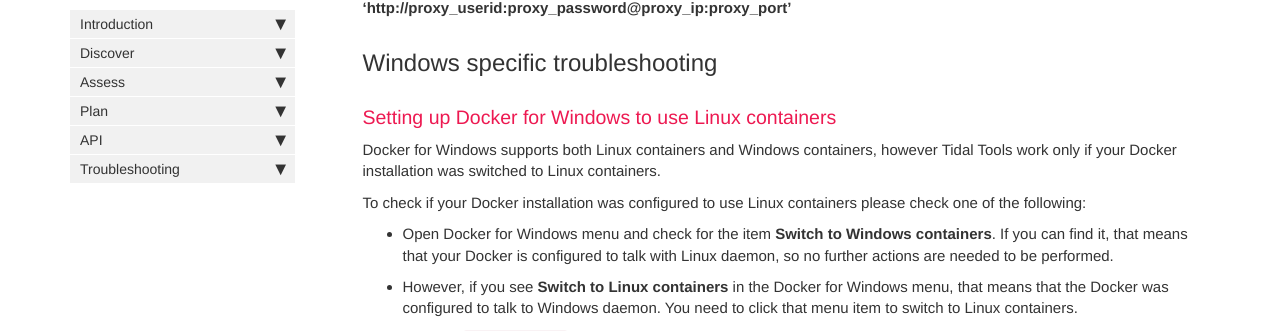
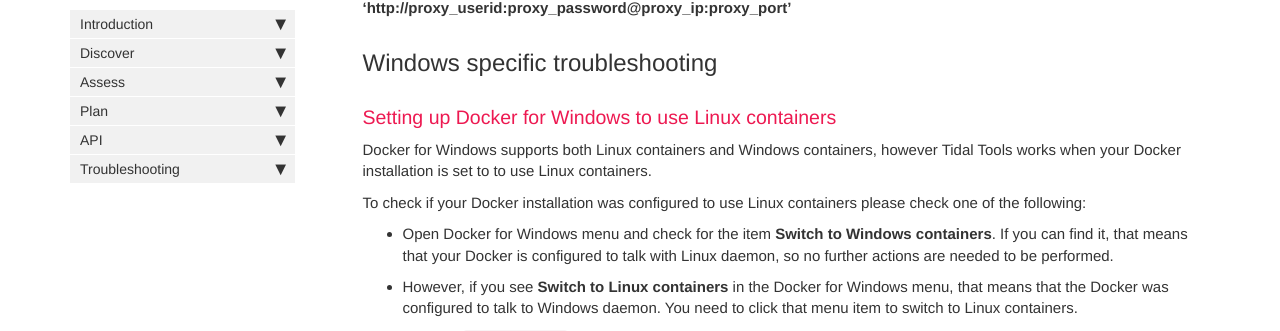
Before and after one commit to tidalmigrations/tidalmigrations.github.io, a Jekyll site: the page built from pages/tidal tools/troubleshooting.md, in a window 1280 px wide and 900 px high, scrolled down 3135 px. Shown: the part 119-450 px from the top of the window. Built offline with Jekyll 4.4.1, drawn with Linux system fonts in a browser that asks for light colours; nearby versions of some CDN libraries; comment, search, counter and statistics services are not loaded.

Commit message:
Update troubleshooting.md

```diff
--- a/pages/tidal tools/troubleshooting.md
+++ b/pages/tidal tools/troubleshooting.md
@@ -159,7 +159,7 @@ You may need to [configure Docker to use the proxy server](https://docs.docker.c
 ### Setting up Docker for Windows to use Linux containers {#docker-linux-containers}
 
 Docker for Windows supports both Linux containers and Windows containers,
-however Tidal Tools work only if your Docker installation was switched to Linux
+however Tidal Tools works when your Docker installation is set to to use Linux
 containers.
 
 To check if your Docker installation was configured to use Linux containers
```
